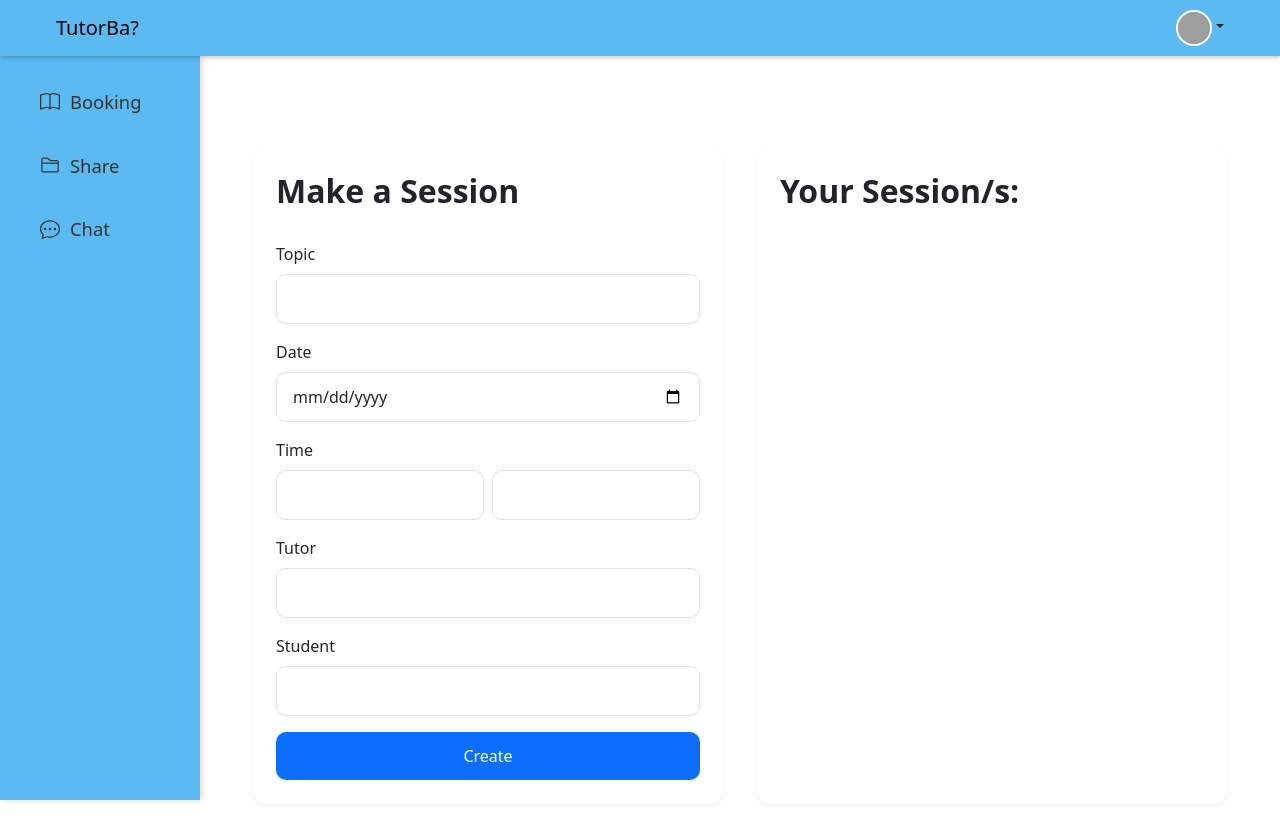
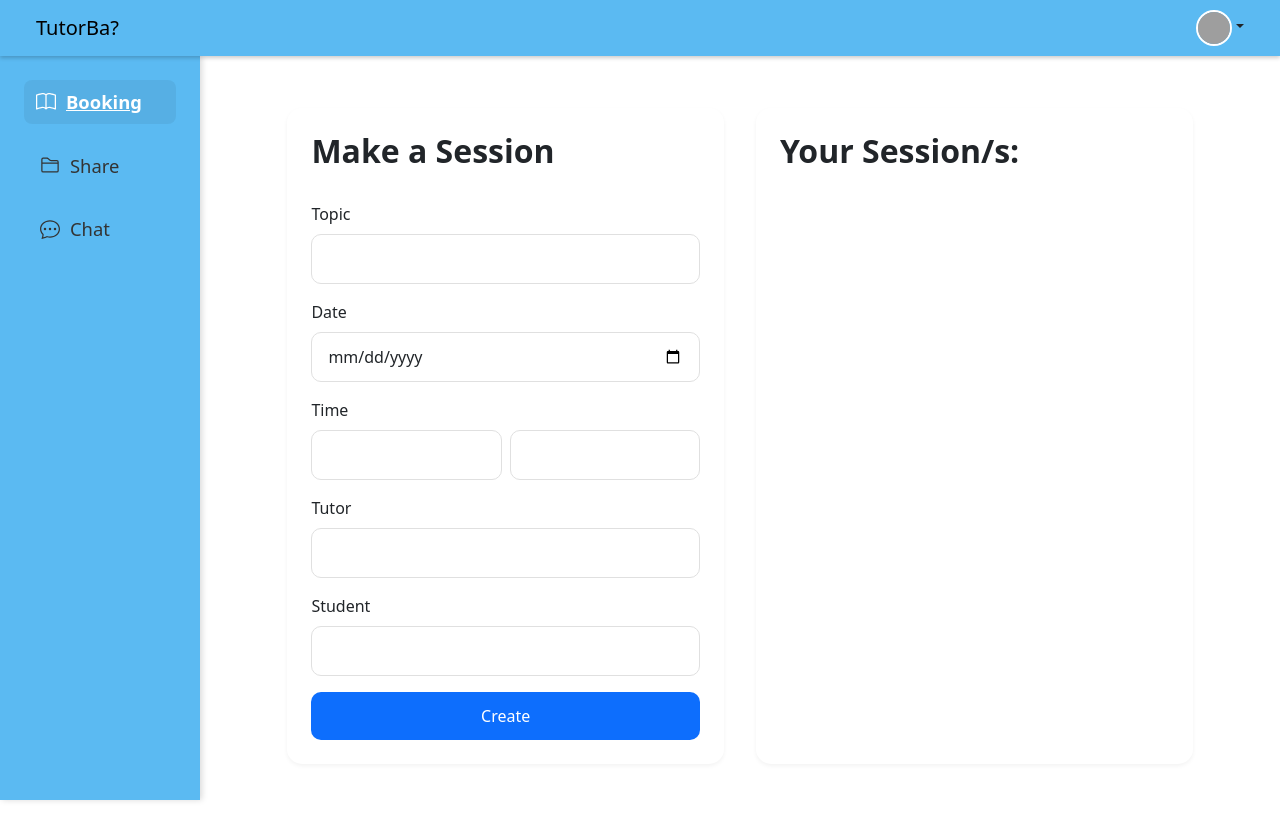
Before and after one commit to diVelarde/TutorBa, a React app in the folder frontend/: page /booking in a window 1280 px wide. Shown: the top 840 px of the page. After the commit the page ends 816 px from the top, so only its background shows below. Built offline with nearby package versions, Linux system fonts and the light colour scheme; grey boxes are pictures that could not be loaded; the HTML template or start-up script is replaced by a standard one.

Commit message:
clickable Booking link in sidebar

```diff
--- a/frontend/src/components/Booking.jsx
+++ b/frontend/src/components/Booking.jsx
@@ -161,7 +161,8 @@ function Booking() {
   };
 
   return (
-    <div className="container-fluid">
+    <div className="booking-page">
+      <div className="container-fluid">
       <div className="booking-container">
         <div className="col-md-6">
           <div className="card h-100">
@@ -279,6 +280,7 @@ function Booking() {
           </div>
         </div>
       )}
+      </div>
     </div>
   );
 }
--- a/frontend/src/components/SideBar.jsx
+++ b/frontend/src/components/SideBar.jsx
@@ -10,13 +10,11 @@ function SideBar() {
 
       <div className="sidebar">
         <Nav className="flex-column">
-            <Nav.Link
-            as={NavLink}
-            to="/booking"
-            className="sidebar-link"
-            >
-            <BsBook className="sidebar-icon" size={20} /> Booking
-            </Nav.Link>
+            <Nav.Item>
+              <NavLink to="/booking" end className={({ isActive }) => `sidebar-link ${isActive ? 'active' : ''}`}>
+                <BsBook className="sidebar-icon" size={20} /> Booking
+              </NavLink>
+            </Nav.Item>
 
             <Nav.Link href="#share" className="sidebar-link">
             <BsFolder2 className="sidebar-icon" size={20} /> Share
--- a/frontend/src/styles/Booking.css
+++ b/frontend/src/styles/Booking.css
@@ -1,12 +1,13 @@
-.container-fluid {
-  height: 100vh;
+.booking-page .container-fluid {
+  /* don't force viewport height; let content-panel manage height */
+  min-height: 100%;
   display: flex;
-  align-items: center;
+  align-items: flex-start;
   justify-content: center;
   padding: 2rem;
 }
 
-.booking-container {
+.booking-page .booking-container {
   display: flex;
   gap: 2rem;
   max-width: 1200px;
@@ -14,13 +15,13 @@
   align-items: stretch;
 }
 
-.booking-container > div {
+.booking-page .booking-container > div {
   flex: 1;
   min-width: 0;
   display: flex;
 }
 
-.card {
+.booking-page .card {
   background-color: white;
   border-radius: 15px !important;
   border: none !important;
@@ -30,12 +31,12 @@
   flex-direction: column;
 }
 
-.card-body {
+.booking-page .card-body {
   display: flex;
   flex-direction: column;
 }
 
-.session-card {
+.booking-page .session-card {
   background-color: white !important;
   border-radius: 15px !important;
   border: none !important;
@@ -48,14 +49,14 @@
   margin-bottom: 0 !important;
 }
 
-.form-control {
+.booking-page .form-control {
   border-radius: 10px !important;
   border: 1px solid #e0e0e0 !important;
   padding: 0.75rem 1rem !important;
   background-color: white !important;
 }
 
-.btn-primary {
+.booking-page .btn-primary {
   background-color: #0d6efd !important;
   border: none !important;
   border-radius: 10px !important;
@@ -63,13 +64,13 @@
   font-weight: 500 !important;
 }
 
-.card-title {
+.booking-page .card-title {
   font-size: 2rem !important;
   font-weight: 600 !important;
   margin-bottom: 2rem !important;
 }
 
-.modal-overlay {
+.booking-page .modal-overlay {
   position: fixed;
   top: 0;
   left: 0;
@@ -82,7 +83,7 @@
   z-index: 1000;
 }
 
-.session-modal {
+.booking-page .session-modal {
   background: white;
   padding: 2rem;
   border-radius: 15px;
@@ -91,14 +92,14 @@
   box-shadow: 0 4px 12px rgba(0, 0, 0, 0.1);
 }
 
-.button-group {
+.booking-page .button-group {
   display: flex;
   gap: 1rem;
   justify-content: center;
   margin-top: 1rem;
 }
 
-.sessions-list {
+.booking-page .sessions-list {
   max-height: 400px;
   overflow-y: auto;
   overflow-x: hidden;
@@ -123,21 +124,21 @@
   background: #a8a8a8;
 }
 
-.time-picker-wrapper {
+.booking-page .time-picker-wrapper {
   position: relative;
   flex: 1;
 }
 
-.time-input-wrapper {
+.booking-page .time-input-wrapper {
   position: relative;
 }
 
-.time-input:focus {
+.booking-page .time-input:focus {
   border-color: #0d6efd;
   box-shadow: 0 0 0 0.2rem rgba(13, 110, 253, 0.25);
 }
 
-.time-picker-dropdown-simple {
+.booking-page .time-picker-dropdown-simple {
   position: absolute;
   top: 100%;
   left: 0;
@@ -153,7 +154,7 @@
   overflow-x: hidden;
 }
 
-.time-picker-option {
+.booking-page .time-picker-option {
   padding: 8px 12px;
   cursor: pointer;
   font-size: 14px;
@@ -162,29 +163,29 @@
   user-select: none;
 }
 
-.time-picker-option:hover {
+.booking-page .time-picker-option:hover {
   background-color: #f0f0f0;
 }
 
-.time-picker-option.selected {
+.booking-page .time-picker-option.selected {
   background-color: #e7f1ff;
   color: #0d6efd;
 }
 
-.time-picker-dropdown-simple::-webkit-scrollbar {
+.booking-page .time-picker-dropdown-simple::-webkit-scrollbar {
   width: 8px;
 }
 
-.time-picker-dropdown-simple::-webkit-scrollbar-track {
+.booking-page .time-picker-dropdown-simple::-webkit-scrollbar-track {
   background: #f1f1f1;
   border-radius: 4px;
 }
 
-.time-picker-dropdown-simple::-webkit-scrollbar-thumb {
+.booking-page .time-picker-dropdown-simple::-webkit-scrollbar-thumb {
   background: #c1c1c1;
   border-radius: 4px;
 }
 
-.time-picker-dropdown-simple::-webkit-scrollbar-thumb:hover {
+.booking-page .time-picker-dropdown-simple::-webkit-scrollbar-thumb:hover {
   background: #a8a8a8;
 }
--- a/frontend/src/styles/SideBar.css
+++ b/frontend/src/styles/SideBar.css
@@ -19,6 +19,14 @@
         color: #333;
       }
 
+      .sidebar-link.active {
+        background: rgba(0,0,0,0.06);
+        padding: 0.5rem 0.75rem;
+        border-radius: 8px;
+        color: #fff;
+        font-weight: 600;
+      }
+
       .sidebar-link:hover {
         opacity: 0.7;
         text-decoration: none;
```
